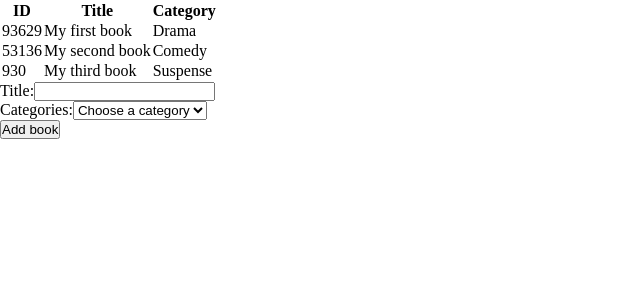
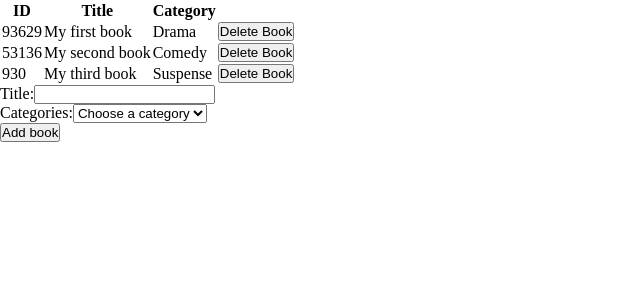
Before and after one commit to jadx2/bookstore-app, a React (Create React App) app: page / in a window 1280 px wide. Shown: the top 300 px of the page, without its empty margins (0-640 px from the left). Built offline with nearby package versions, Linux system fonts and the light colour scheme.

Commit message:
Implement removeBook in the book button

```diff
--- a/src/components/book.jsx
+++ b/src/components/book.jsx
@@ -1,20 +1,29 @@
 import PropTypes from 'prop-types';
 
 const Book = (props) => {
-  const { id, title, category } = props;
+  const { book, handleRemoveBook } = props;
+
   return (
     <tr>
-      <td>{id}</td>
-      <td>{title}</td>
-      <td>{category}</td>
+      <td>{book.id}</td>
+      <td>{book.title}</td>
+      <td>{book.category}</td>
+      <td>
+        <button type="button" onClick={() => handleRemoveBook(book)}>
+          Delete Book
+        </button>
+      </td>
     </tr>
   );
 };
 
 Book.propTypes = {
-  id: PropTypes.number.isRequired,
-  title: PropTypes.string.isRequired,
-  category: PropTypes.string.isRequired,
+  book: PropTypes.shape({
+    id: PropTypes.number.isRequired,
+    title: PropTypes.string.isRequired,
+    category: PropTypes.string.isRequired,
+  }).isRequired,
+  handleRemoveBook: PropTypes.func.isRequired,
 };
 
 export default Book;
--- a/src/components/booksList.jsx
+++ b/src/components/booksList.jsx
@@ -1,9 +1,15 @@
 import { connect } from 'react-redux';
-import PropType from 'prop-types';
+import PropTypes from 'prop-types';
 import Book from './book';
+import { removeBook } from '../actions/index';
 
 const BooksList = (props) => {
-  const { books } = props;
+  const { books, removeBook } = props;
+
+  const handleRemoveBook = (book) => {
+    removeBook(book);
+  };
+
   return (
     <table>
       <thead>
@@ -15,12 +21,7 @@ const BooksList = (props) => {
       </thead>
       <tbody>
         {books.map((book) => (
-          <Book
-            key={book.id}
-            id={book.id}
-            title={book.title}
-            category={book.category}
-          />
+          <Book key={book.id} book={book} handleRemoveBook={handleRemoveBook} />
         ))}
       </tbody>
     </table>
@@ -32,13 +33,20 @@ const mapStateToProps = (state) => ({
 });
 
 BooksList.propTypes = {
-  books: PropType.arrayOf(
-    PropType.shape({
-      id: PropType.number,
-      title: PropType.string,
-      category: PropType.string,
+  books: PropTypes.arrayOf(
+    PropTypes.shape({
+      id: PropTypes.number,
+      title: PropTypes.string,
+      category: PropTypes.string,
     }),
   ).isRequired,
+  removeBook: PropTypes.func.isRequired,
 };
 
-export default connect(mapStateToProps, null)(BooksList);
+const mapDispatchToProps = (dispatch) => ({
+  removeBook: (book) => {
+    dispatch(removeBook(book));
+  },
+});
+
+export default connect(mapStateToProps, mapDispatchToProps)(BooksList);
--- a/src/reducers/books.js
+++ b/src/reducers/books.js
@@ -7,9 +7,8 @@ const booksReducer = (state = [], action) => {
       newState = [...newState, action.payload];
       return newState;
     case REMOVE_BOOK:
-      return {
-        books: [...state.filter((book) => book.id !== action.payload)],
-      };
+      newState = newState.filter((book) => book.id !== action.payload.id);
+      return newState;
 
     default:
       return state;
```
